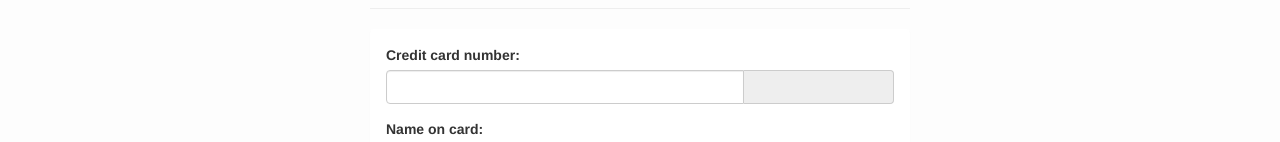
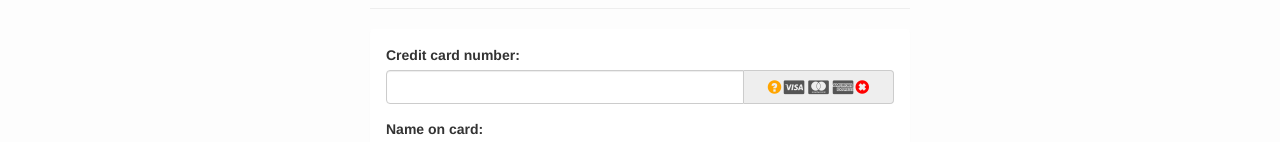
Before and after one commit to guilhermemdasilva/credit-card-validation, a React app: page /#/ in a window 1280 px wide. Shown: the part 164-306 px from the top of the page. Built offline with nearby package versions, Linux system fonts and the light colour scheme.

Commit message:
Fixes #19 - Added icons for validity, invalid and card flags

```diff
--- a/index.html
+++ b/index.html
@@ -13,6 +13,7 @@
 
   <link rel="manifest" href="/manifest.json">
   <link rel="stylesheet" href="https://maxcdn.bootstrapcdn.com/bootstrap/3.3.6/css/bootstrap.min.css">
+  <link rel="stylesheet" href="https://cdnjs.cloudflare.com/ajax/libs/font-awesome/4.7.0/css/font-awesome.min.css">
 </head>
 
 <body role="application" class="theme-productivity">
--- a/src/components/Panel/CreditCardNumber/CreditCardNumber.jsx
+++ b/src/components/Panel/CreditCardNumber/CreditCardNumber.jsx
@@ -1,6 +1,8 @@
 import React, { Component } from 'react';
 import PropTypes from 'prop-types';
 import InputMask from 'react-input-mask';
+import classnames from 'classnames';
+import './CreditCardNumber.scss';
 
 class CreditCardNumber extends Component {
   static VISA_MASK = '9999 9999 9999 9999';
@@ -20,6 +22,7 @@ class CreditCardNumber extends Component {
     this.state = {
       isValid: false,
       mask: CreditCardNumber.VISA_MASK,
+      type: CreditCardNumber.UNKNOWN,
     };
   }
 
@@ -49,27 +52,29 @@ class CreditCardNumber extends Component {
     let isValid = this.isValidByLuhn(value);
     if (/^3[47]/.test(value)) {
       isValid = isValid && length === 15;
-      this.setState({ mask: CreditCardNumber.AMEX_MASK, isValid });
+      this.setState({ mask: CreditCardNumber.AMEX_MASK, isValid, type: CreditCardNumber.AMEX });
       this.props.handleType(CreditCardNumber.AMEX);
     } else if (/^4/.test(value)) {
       isValid = isValid && (length >= 13 && length <= 16);
-      this.setState({ mask: CreditCardNumber.VISA_MASK, isValid });
+      this.setState({ mask: CreditCardNumber.VISA_MASK, isValid, type: CreditCardNumber.VISA });
       this.props.handleType(CreditCardNumber.VISA);
     } else if (/^5/.test(value)) {
       isValid = isValid && length === 16;
       this.setState({
         mask: CreditCardNumber.MASTERCARD_MASK,
         isValid,
+        type: CreditCardNumber.MASTERCARD,
       });
       this.props.handleType(CreditCardNumber.MASTERCARD);
     } else {
       // Invalid or Unsupported card
+      this.setState({ type: CreditCardNumber.UNKNOWN });
       this.props.handleType(CreditCardNumber.UNKNOWN);
     }
   };
 
   render() {
-    const { mask, isValid } = this.state;
+    const { mask, isValid, type } = this.state;
     return (
       <div className="credit-card-number">
         <label>Credit card number:</label>
@@ -81,7 +86,44 @@ class CreditCardNumber extends Component {
             mask={mask}
             onChange={this.handleOnChange}
           />
-          <div className="input-group-addon" id="type" value={isValid} />
+          <div className="input-group-addon" id="type">
+            <span
+              className={classnames('glyphicon', 'glyphicon-question-sign')}
+              style={{
+                display: type === CreditCardNumber.UNKNOWN ? 'inline-block' : 'none',
+              }}
+            />
+            <span
+              className={classnames(
+                'fa',
+                'fa-cc-visa',
+                'flag',
+                type === CreditCardNumber.VISA ? 'flag--colored' : '',
+              )}
+            />
+            <span
+              className={classnames(
+                'fa',
+                'fa-cc-mastercard',
+                'flag',
+                type === CreditCardNumber.MASTERCARD ? 'flag--colored' : '',
+              )}
+            />
+            <span
+              className={classnames(
+                'fa',
+                'fa-cc-amex',
+                'flag',
+                type === CreditCardNumber.AMEX ? 'flag--colored' : '',
+              )}
+            />
+            <span
+              className={classnames(
+                'glyphicon',
+                isValid ? 'glyphicon-ok-sign' : 'glyphicon-remove-sign',
+              )}
+            />
+          </div>
         </div>
       </div>
     );
--- /dev/null
+++ b/src/components/Panel/CreditCardNumber/CreditCardNumber.scss
@@ -0,0 +1,19 @@
+.flag {
+  margin: 2px;
+  font-size: 16px;
+  &--colored {
+    color: blue;
+  }
+}
+
+.glyphicon-question-sign {
+  color: orange;
+}
+
+.glyphicon-remove-sign {
+  color: red;
+}
+
+.glyphicon-ok-sign {
+  color: green;
+}
```
